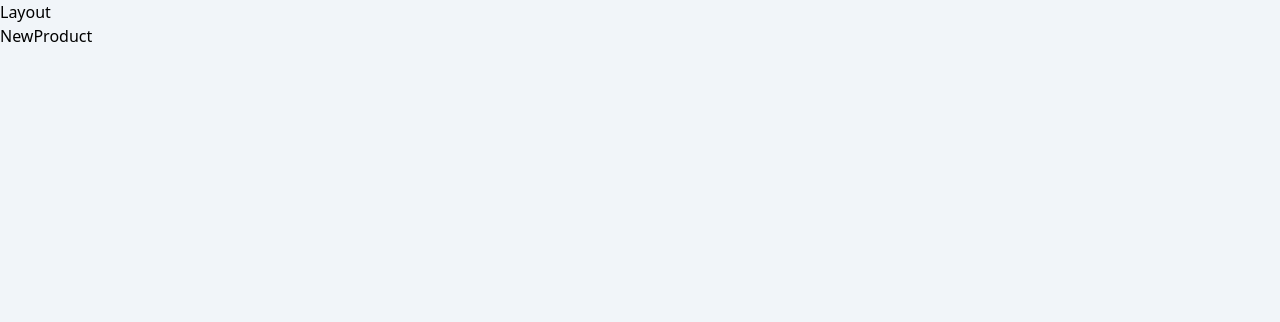
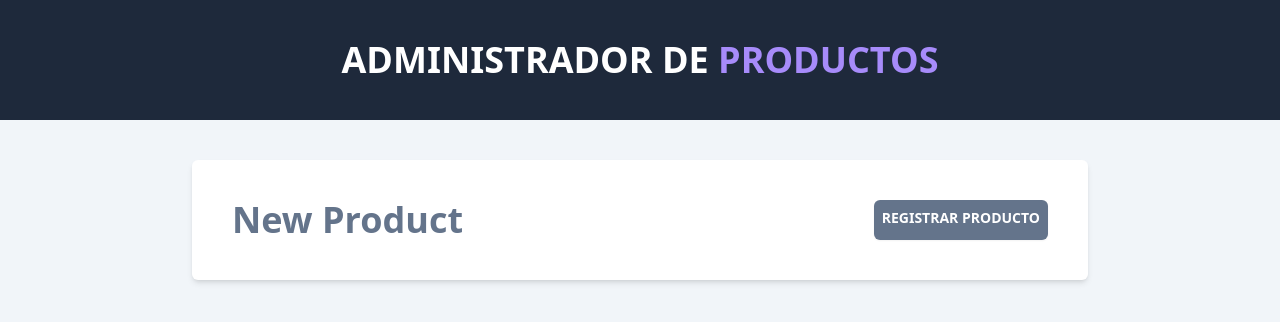
Before and after one commit to Jair-vet/REST-API-PERN-FONTEND, a React (Vite) app: page /productos/nuevo in a window 1280 px wide. Shown: the top 322 px of the page. Built offline with nearby package versions, Linux system fonts and the light colour scheme.

Commit message:
Creamos la Vista para navegar entre paginas

```diff
--- a/src/layouts/Layout.tsx
+++ b/src/layouts/Layout.tsx
@@ -4,9 +4,18 @@ import { Outlet } from "react-router-dom"
 export const Layout = () => {
   return (
     <>
-        <div>Layout</div>
+        <header className="bg-slate-800">
+            <div className="mx-auto max-w-6xl py-10">
+                <h1 className="text-4xl text-center uppercase text-white font-extrabold">
+                    Administrador de <span className="text-violet-400">Productos</span>
+                </h1>
+            </div>
+        </header>
 
-        <Outlet />
+        <main className="mt-10 mx-auto md:max-w-4xl max-w-md p-10 bg-white shadow-md rounded-md">
+            <Outlet />
+        </main>
+
     </>
   )
 }
--- a/src/views/NewProduct.tsx
+++ b/src/views/NewProduct.tsx
@@ -1,7 +1,19 @@
+import { Link } from "react-router-dom"
 
 
 export const NewProduct = () => {
   return (
-    <div>NewProduct</div>
+    <>
+        <div className="flex justify-between">
+            <h2 className="text-4xl font-black text-slate-500">New Product</h2>
+            <Link
+                to="/"
+                className="text-white uppercase rounded-md bg-slate-500 p-2 text-sm font-bold shadow-sm hover:bg-slate-600"
+            >
+                Registrar Producto
+            </Link>
+        </div>
+    </>
+
   )
 }
--- a/src/views/Products.tsx
+++ b/src/views/Products.tsx
@@ -1,6 +1,18 @@
+import { Link } from "react-router-dom"
+
 
 export const Products = () => {
   return (
-    <div>Products</div>
+    <>
+        <div className="flex justify-between">
+            <h2 className="text-4xl font-black text-slate-500">Products</h2>
+            <Link
+                to="productos/nuevo"
+                className="text-white uppercase rounded-md bg-emerald-600 p-2 text-sm font-bold shadow-sm hover:bg-emerald-700"
+            >
+                Agregar Producto
+            </Link>
+        </div>
+    </>
   )
 }
```
